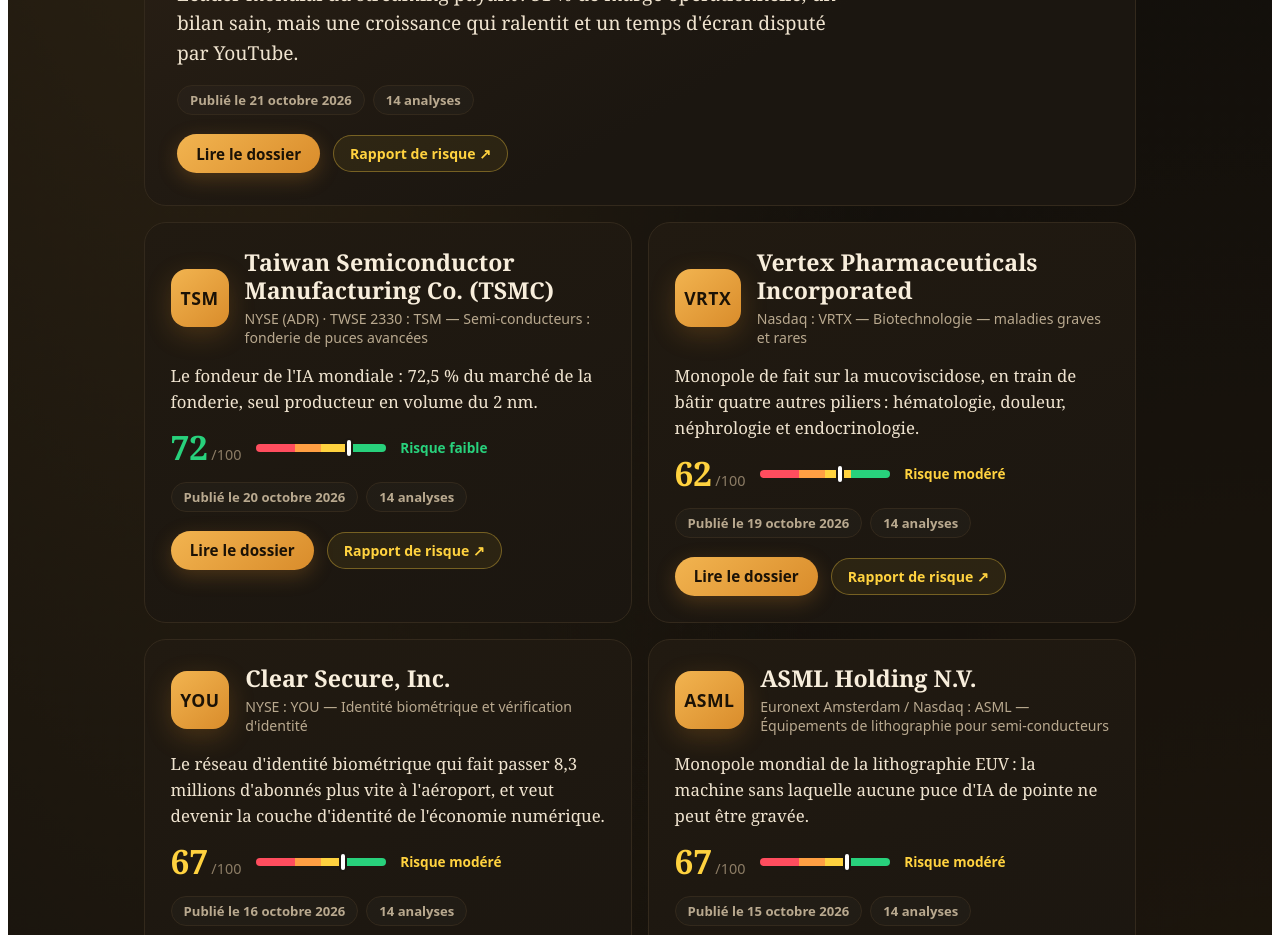
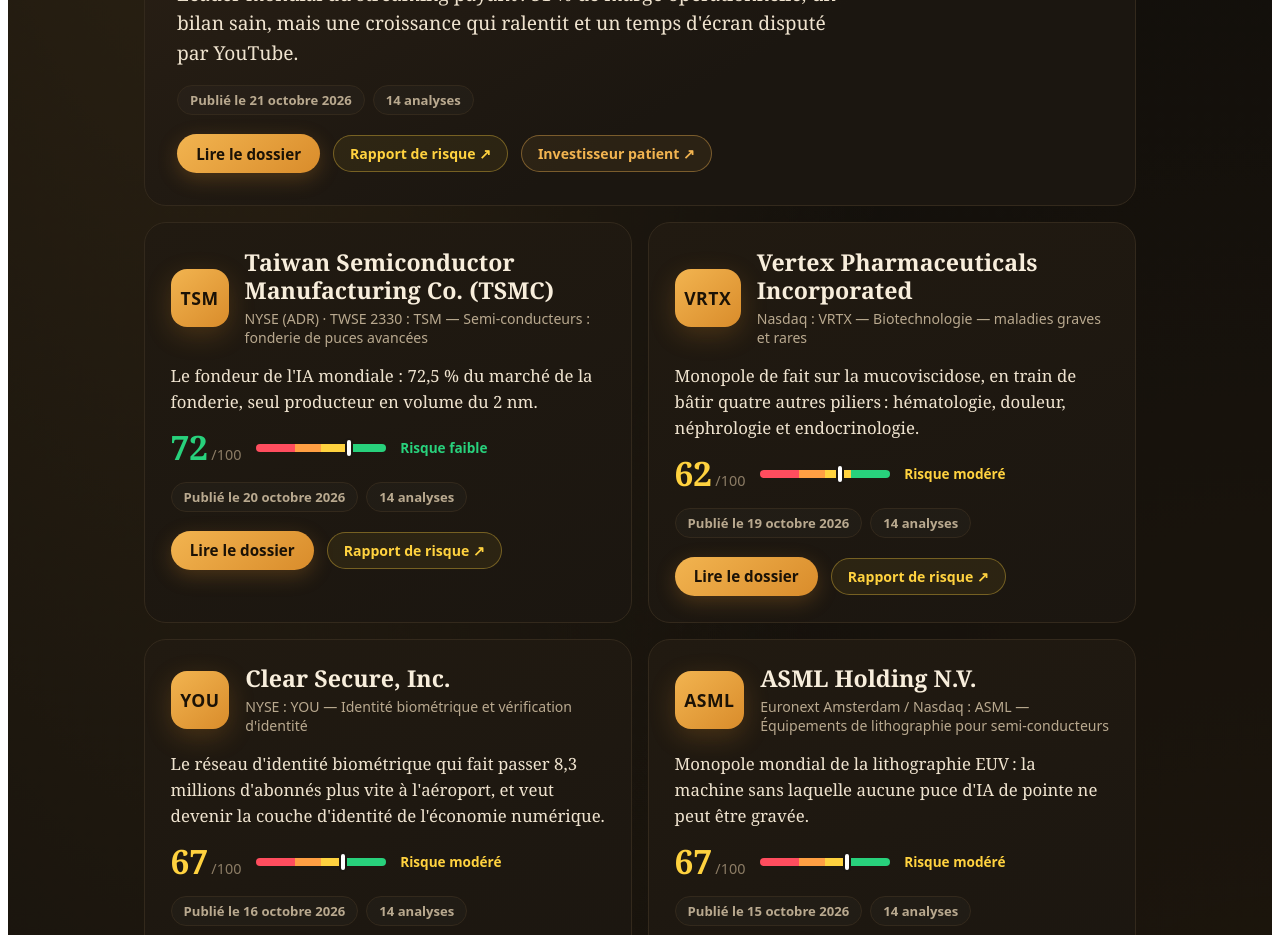
Before and after one commit to Gregangel59/dossier, a React (Vite) app: page / in a window 1280 px wide. Shown: the part 800-1735 px from the top of the page. Built offline with nearby package versions, Linux system fonts and the light colour scheme.

Commit message:
Add files via upload

```diff
--- a/src/pages/Home.jsx
+++ b/src/pages/Home.jsx
@@ -89,10 +89,16 @@
   return c.riskReport ? `${import.meta.env.BASE_URL}rapports/${c.riskReport}` : null;
 }
 
+// « Les points clés de l'investisseur patient » : facultatif, absent des anciens dossiers
+function keyUrl(c) {
+  return c.bhReport ? `${import.meta.env.BASE_URL}rapports/${c.bhReport}` : null;
+}
+
 // Grande bannière « À la une »
 function Feature({ c, lead }) {
   const date = formatDate(c);
   const report = reportUrl(c);
+  const key = keyUrl(c);
   return (
     <article className={`hp-feature${lead ? " hp-feature-lead" : ""}`}>
       <div className="hp-feature-main">
@@ -117,6 +123,12 @@
           {report && (
             <a className="hp-report" href={report} target="_blank" rel="noopener noreferrer">
               Rapport de risque ↗
+            </a>
+          )}
+          {key && (
+            <a className="hp-report hp-key" href={key} target="_blank" rel="noopener noreferrer"
+               title="Les points clés de l'investisseur patient">
+              Investisseur patient ↗
             </a>
           )}
         </div>
@@ -334,6 +346,8 @@
 .hp-report{position:relative;z-index:2;font-size:.88rem;font-weight:600;color:#ffd23f;text-decoration:none;
   border:1px solid rgba(255,210,63,.35);background:rgba(255,210,63,.07);border-radius:999px;padding:.5rem 1rem}
 .hp-report:hover{background:rgba(255,210,63,.15)}
+.hp-key{color:#f2b450;border-color:rgba(242,180,80,.4);background:rgba(242,180,80,.08)}
+.hp-key:hover{background:rgba(242,180,80,.16)}
 
 /* Bloc compact « Formation » et « Portefeuilles » */
 .hp-compact{margin-top:2.2rem}
```
